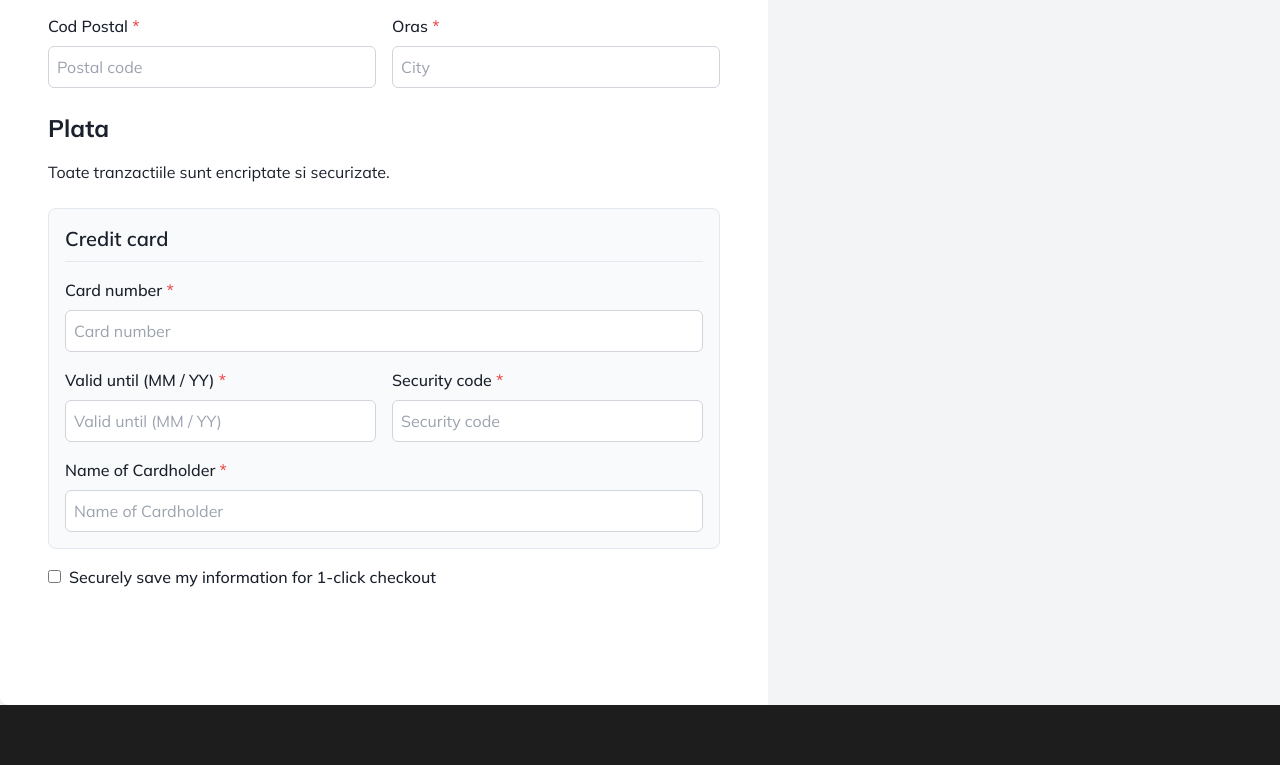
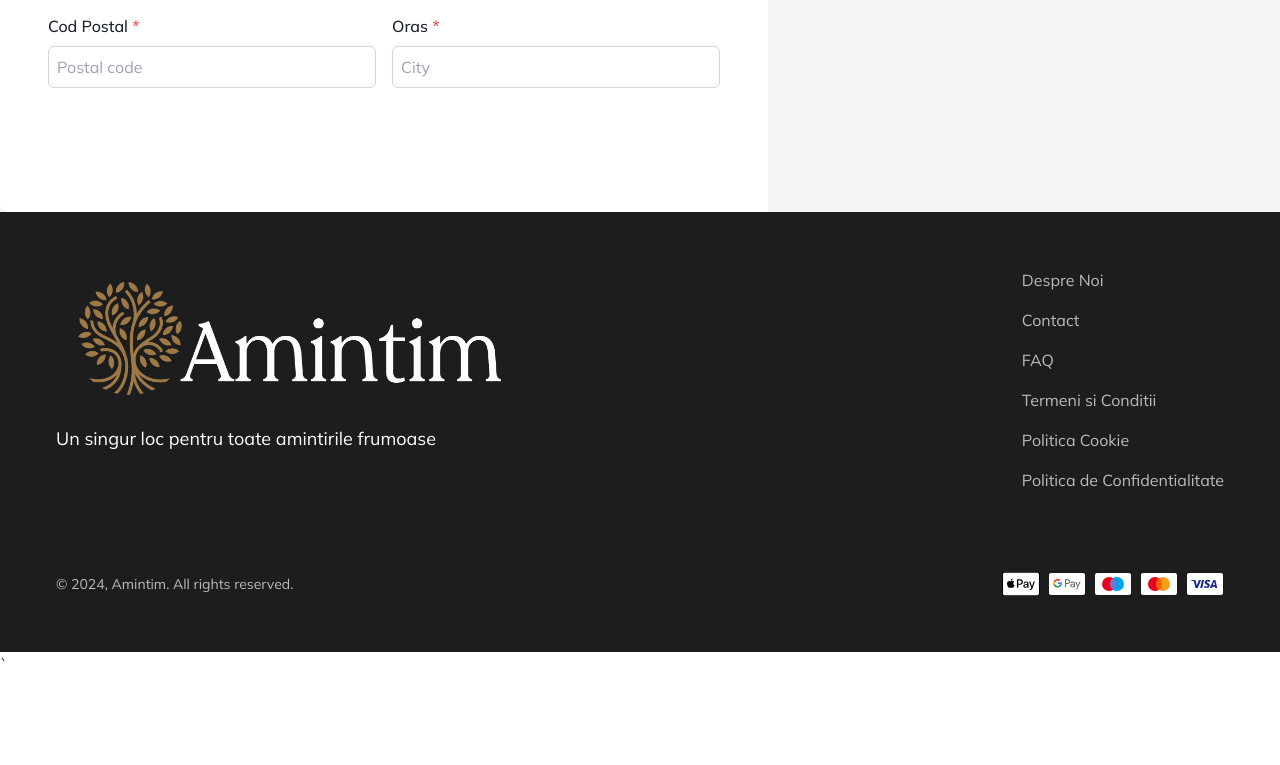
Before and after one commit to sn1tch1/Amintim-1, a React (Vite) app in the folder client/: page /checkout in a window 1280 px wide. Shown: the part 698-1463 px from the top of the page. After the commit the page ends 1374 px from the top, so only its background shows below. Built offline with nearby package versions, Linux system fonts and the light colour scheme.

Commit message:
feat: Remove payment form from checkout
Remove the payment form and its associated logic from the
checkout process. This is a temporary measure while we
integrate a new payment gateway.

```diff
--- a/client/src/ClientPanel/pages/Checkout.jsx
+++ b/client/src/ClientPanel/pages/Checkout.jsx
@@ -35,12 +35,12 @@
     postalCode: "",
     city: "",
   });
-  const [paymentInfo, setPaymentInfo] = useState({
-    cardNumber: "",
-    expiryDate: "",
-    securityCode: "",
-    cardHolderName: "",
-  });
+  // const [paymentInfo, setPaymentInfo] = useState({
+  //   cardNumber: "",
+  //   expiryDate: "",
+  //   securityCode: "",
+  //   cardHolderName: "",
+  // });
 
   const groupCartItems = (cartItems) => {
     const groupedItems = cartItems.reduce((acc, item) => {
@@ -86,8 +86,8 @@
   const handlePurchase = async () => {
     const { email } = contactInfo;
     const { firstName, lastName, address, postalCode, city } = deliveryInfo;
-    const { cardNumber, expiryDate, securityCode, cardHolderName } =
-      paymentInfo;
+    // const { cardNumber, expiryDate, securityCode, cardHolderName } =
+    //   paymentInfo;
 
     const missingFields = [];
 
@@ -96,10 +96,10 @@
     if (!address) missingFields.push("Adresa");
     if (!postalCode) missingFields.push("Cod Postal");
     if (!city) missingFields.push("Oras");
-    if (!cardNumber) missingFields.push("Numar Card");
-    if (!expiryDate) missingFields.push("Data expirare");
-    if (!securityCode) missingFields.push("Cod Securitate");
-    if (!cardHolderName) missingFields.push("Nume");
+    // if (!cardNumber) missingFields.push("Numar Card");
+    // if (!expiryDate) missingFields.push("Data expirare");
+    // if (!securityCode) missingFields.push("Cod Securitate");
+    // if (!cardHolderName) missingFields.push("Nume");
 
     if (missingFields.length > 0) {
       missingFields.forEach((field) => {
@@ -403,7 +403,7 @@
           </div>
         </div>
 
-        <h2 className="text-2xl font-bold mb-4">Plata</h2>
+        {/* <h2 className="text-2xl font-bold mb-4">Plata</h2>
         <p className="mb-6">
           Toate tranzactiile sunt encriptate si securizate.
         </p>
@@ -487,7 +487,8 @@
             />
             Securely save my information for 1-click checkout
           </label>
-        </div>
+        </div> */}
+
       </div>
 
       <div className="w-full lg:w-2/5 px-4 py-6 lg:px-12 lg:py-12 bg-gray-100">
```
